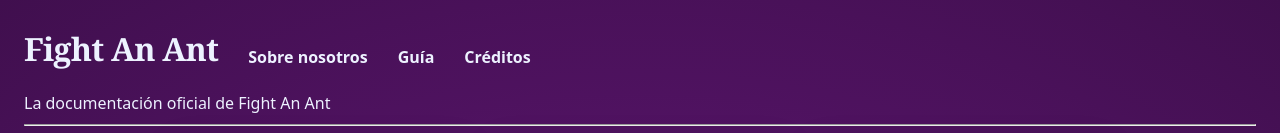
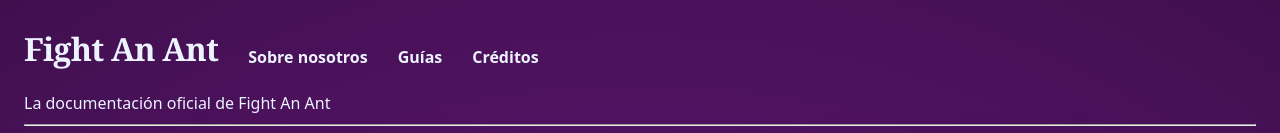
Before and after one commit to DaNightMart2/fight-an-ant, a Next.js app: page /home in a window 1280 px wide. Shown: the top 133 px of the page. Built offline with nearby package versions, Linux system fonts and the light colour scheme.

Commit message:
fix: guide -> guides

```diff
--- a/app/components/header.tsx
+++ b/app/components/header.tsx
@@ -9,7 +9,7 @@ export default function Header() {
                     <a className="link" href="/about-us">{"Sobre nosotros"}</a>
                 </h4>
                 <h4>
-                    <a className="link" href="/guide">{"Guía"}</a>
+                    <a className="link" href="/guides">{"Guías"}</a>
                 </h4>
                 <h4>
                     <a className="link" href="/credits">{"Créditos"}</a>
--- a/app/guide/page.tsx
+++ b/app/guides/page.tsx
@@ -1,5 +1,5 @@
 import Header from "#/components/header";
-import GuideCard from "#/guide/components/guide-card";
+import GuideCard from "#/guides/components/guide-card";
 import guides from "@/public/data/guides.json";
 
 export default function Home() {
```
Also changed, not shown: app/guides/components/guide-card.tsx (renamed from app/guide/components/guide-card.tsx).
